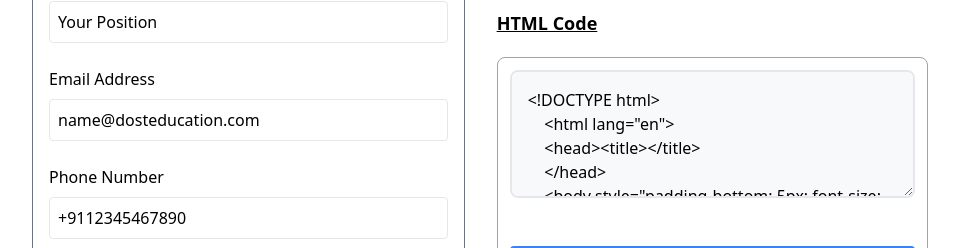
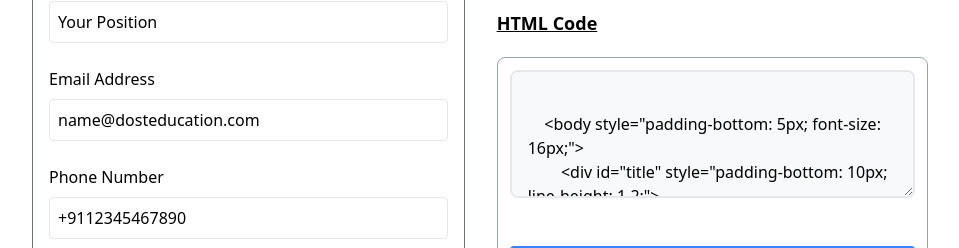
Before and after one commit to manasmanohar/dost_email_signature_generator, a Next.js app: page / in a window 1280 px wide. Shown: the part 392-640 px from the top of the page, without its empty margins (160-1119 px from the left). Built offline with nearby package versions, Linux system fonts and the light colour scheme.

Commit message:
fix signature too long issue

```diff
--- a/app/page.js
+++ b/app/page.js
@@ -36,12 +36,12 @@ const Home = () => {
       };
     }, [data]);
 
-
+    // <!DOCTYPE html>
+    // <html lang="en">
+    // <head><title></title>
+    // </head>
     const generateCode = (userData) => {
-        const template = `<!DOCTYPE html>
-    <html lang="en">
-    <head><title></title>
-    </head>
+        const template = `
     <body style="padding-bottom: 5px; font-size: 16px;">
         <div id="title" style="padding-bottom: 10px; line-height: 1.2;">
         ${userData.valediction ? userData.valediction : ''} <br> ${userData.name ? userData.name : ''} <br> ${
@@ -123,13 +123,13 @@ const Home = () => {
 </tr>
 </table>
         <img src="https://lh3.googleusercontent.com/d/1OhklmfN06gv2S2XoOZXUMHHcfqmavOYK" style="width: 100%; height: 2px; margin-top:12px" alt="">
-    </body>
-    </html>
+
     `
 
         return template
     }
-
+  // </body>
+  //   </html>
     return (
         <div className=" h-full mt-4  color-black">
             <div className="">
```
